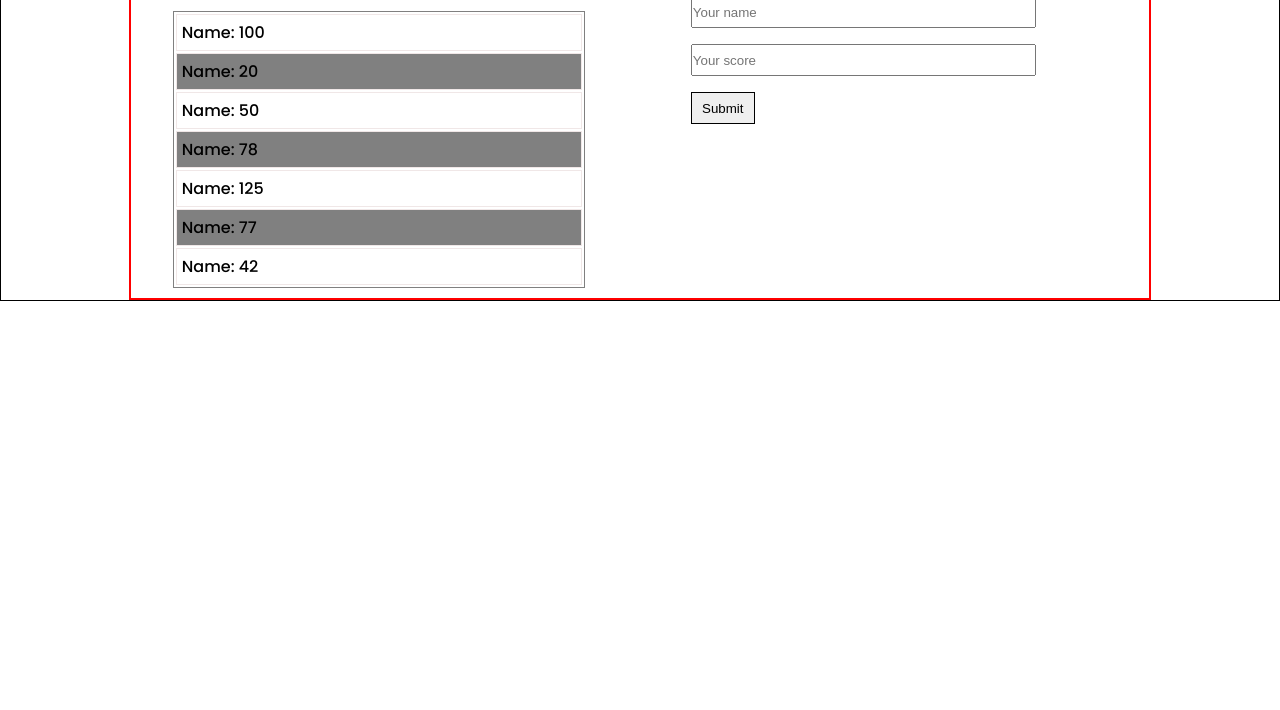
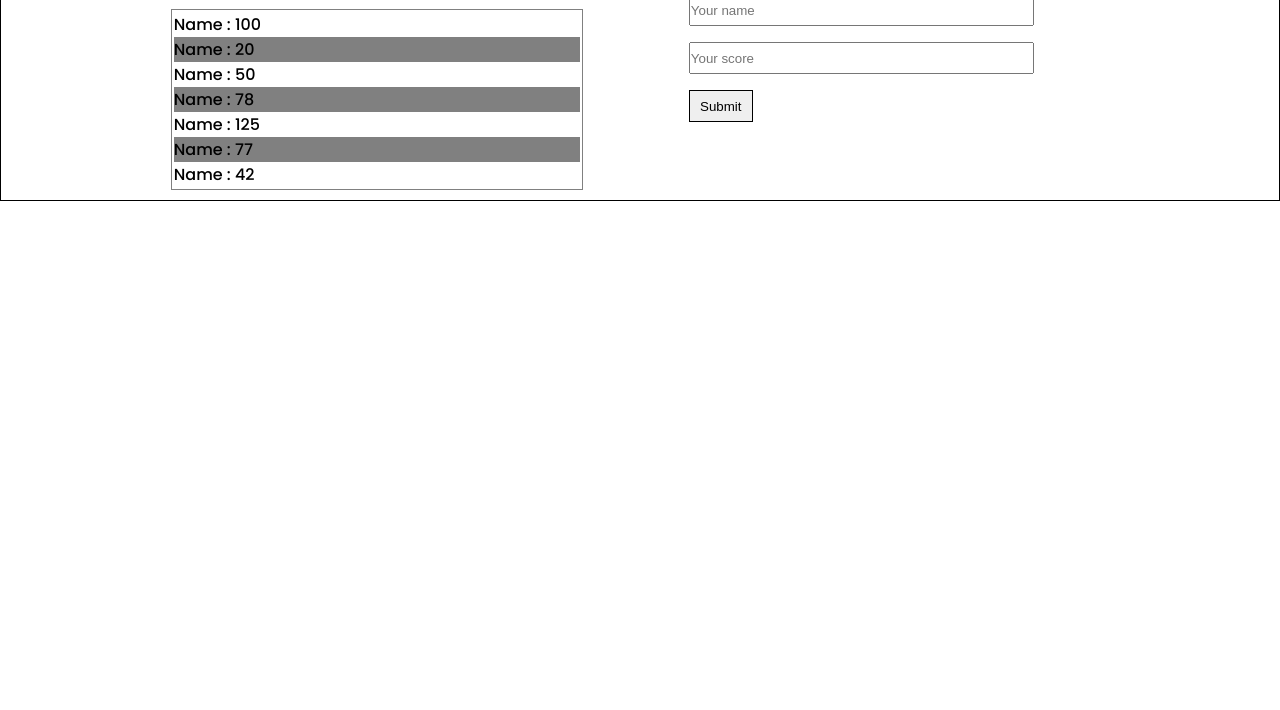
Before and after one commit to Harrynoqs/Leaderboard, a website built with webpack: page src/index.html in a window 1280 px wide. Shown: the part 90-800 px from the top of the page. Built offline with nearby package versions, Linux system fonts and the light colour scheme.

Commit message:
Add data dynamically

```diff
--- a/src/index.js
+++ b/src/index.js
@@ -1,2 +1,3 @@
 import _ from 'lodash';
 import './style.css';
+import './modules/table.js';
--- /dev/null
+++ b/src/modules/table.js
@@ -0,0 +1,21 @@
+const scores =[
+	{ Name: "Name", score: 100 },
+    { Name: "Name", score: 20 },
+    { Name: "Name", score: 50 },
+    { Name: "Name", score: 78 },
+    { Name: "Name", score: 125 },
+    { Name: "Name", score: 77 },
+    { Name: "Name", score: 42 },
+];
+
+const scoresData = document.getElementById("table");
+
+let userData = "";
+
+scores.forEach((score) => {
+  userData += `
+  <li>${score.Name} : ${score.score}</li>
+`;
+});
+
+scoresData.innerHTML = userData;
--- a/src/style.css
+++ b/src/style.css
@@ -4,6 +4,7 @@
   padding: 0;
   margin: 0;
   box-sizing: border-box;
+  list-style: none;
 }
 
 body {
@@ -21,7 +22,6 @@ main {
 .wrapper {
     margin: 0 auto;
     width: 80%;
-    border: 2px solid red;
 }
 
 .leaderboard {
@@ -66,16 +66,11 @@ h2 {
   margin-top: 1rem;
 }
 
-.tablescore td {
-  border: 1px solid rgb(240, 231, 231);
-  padding: 5px;
-}
-
-.tablescore tr:nth-child(even) {
+.tablescore li:nth-child(even) {
   background-color: gray;
 }
 
-.tablescore tr:hover {
+.tablescore li:hover {
   background-color: #ddd;
 }
 
```
Also changed, not shown: dist/main.js.
